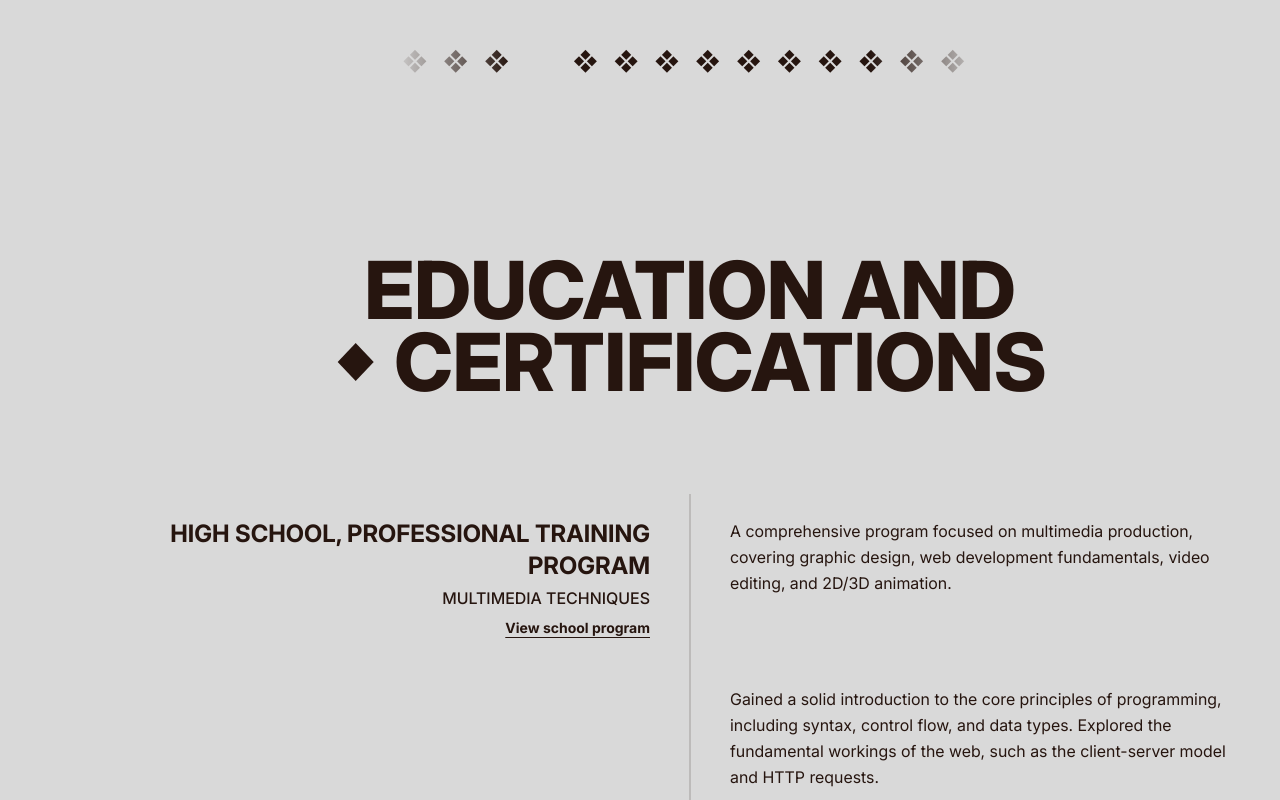
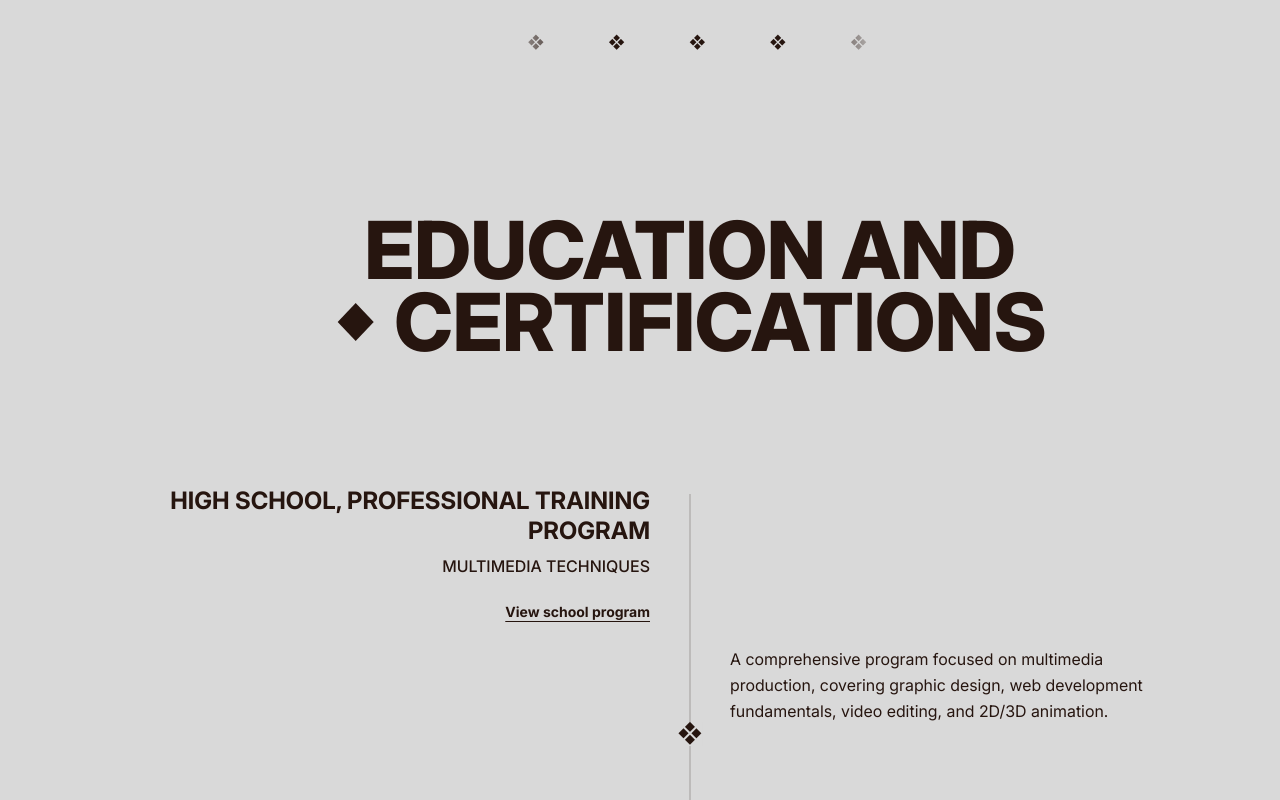
Before and after one commit to RicardoCasais404/personal-portfolio-v2, a Next.js app: page / in a window 1280 px wide. Shown: the part 1640-2440 px from the top of the page. Built offline with nearby package versions, Linux system fonts and the light colour scheme.

Commit message:
Solving the education section issues

```diff
--- a/src/app/globals.css
+++ b/src/app/globals.css
@@ -4,7 +4,11 @@
   --font-sans: var(--font-main);
 }
 
-/* GARANTIA EXTRA */
 body {
   font-family: var(--font-main), sans-serif;
 }
+
+html {
+  scroll-snap-type: y mandatory;
+  scroll-behavior: smooth;
+}
--- a/src/app/page.tsx
+++ b/src/app/page.tsx
@@ -1,19 +1,28 @@
 import { Hero } from "@/components/Hero";
 import { About } from "@/components/About";
-import { Education } from "@/components/Education"; // <--- Novo
-import { Marquee } from "@/components/Marquee"; // <--- Novo
+import { Education } from "@/components/Education";
+import { Marquee } from "@/components/Marquee";
 
 export default function Home() {
   return (
-    <main className="flex min-h-screen flex-col items-center justify-between">
+    <main className="flex min-h-screen flex-col items-center justify-between bg-[#d9d9d9]">
+      {/* 1. Hero Section (Entrada) */}
       <Hero />
+
+      {/* 2. About Section */}
       <About />
-      <Marquee />
-      <Education />
+
+      {/* 3. Separador 1 */}
       <Marquee />
 
-      {/* Footer temp */}
-      <div className="h-[20vh] w-full bg-[#d9d9d9]"></div>
+      {/* 4. Education Timeline */}
+      <Education />
+
+      {/* 5. Separador 2 (Repetimos o componente, ele funciona igual) */}
+      <Marquee />
+
+      {/* Espaço Temporário para o Footer (vamos criar a seguir) */}
+      <div className="h-[20vh] w-full"></div>
     </main>
   );
 }
--- a/src/components/About.tsx
+++ b/src/components/About.tsx
@@ -10,7 +10,7 @@ export function About() {
       // AQUI ESTÁ A MUDANÇA:
       // Aumentámos drasticamente o Padding Top (pt-32 e md:pt-64).
       // Isto empurra o conteúdo para baixo, dando espaço para o Hero desaparecer.
-      className="relative w-full px-6 pt-32 pb-20 md:px-12 md:pt-64 md:pb-32 bg-[#d9d9d9]"
+      className="relative w-full snap-start px-6 pt-32 pb-20 md:px-12 md:pt-64 md:pb-32 bg-[#d9d9d9]"
     >
       <div className="w-full max-w-[1200px] mx-auto">
         <div className="flex flex-col gap-12 md:flex-row md:gap-20 items-center">
--- a/src/components/Education.tsx
+++ b/src/components/Education.tsx
@@ -2,28 +2,32 @@
 
 import { motion, useScroll, useTransform } from "framer-motion";
 import { useRef } from "react";
-// MUDANÇA 1: Importamos o tipo 'EducationItem' aqui
 import { educationData, type EducationItem } from "@/data/content";
 import { cn } from "@/lib/utils";
 
 export function Education() {
-  const containerRef = useRef(null);
+  // A ref vai para o contentor que tem a altura real do conteúdo
+  const listRef = useRef(null);
 
   const { scrollYProgress } = useScroll({
-    target: containerRef,
-    offset: ["start end", "end start"],
+    target: listRef,
+    // Lógica Simples:
+    // 0% = Quando o topo da lista toca no meio do ecrã.
+    // 100% = Quando o fundo da lista toca no meio do ecrã.
+    offset: ["start center", "end center"],
   });
 
-  const pointY = useTransform(scrollYProgress, [0.1, 0.9], ["0%", "100%"]);
+  // Movimento Linear Puro: de 0% a 100% da altura da linha.
+  const pointTop = useTransform(scrollYProgress, [0, 1], ["0%", "100%"]);
 
   return (
     <section
       id="education"
-      className="relative w-full py-20 px-6 md:px-12 md:py-32 bg-[#d9d9d9]"
+      className="relative w-full min-h-screen snap-start py-20 px-6 md:px-12 md:py-32 bg-[#d9d9d9]"
     >
       <div className="w-full max-w-[1200px] mx-auto">
         {/* TÍTULO */}
-        <div className="mb-24 text-center">
+        <div className="mb-32 text-center">
           <motion.h2
             initial={{ opacity: 0, y: 50 }}
             whileInView={{ opacity: 1, y: 0 }}
@@ -49,23 +53,29 @@ export function Education() {
           </motion.h2>
         </div>
 
-        {/* TIMELINE CONTAINER */}
-        <div ref={containerRef} className="relative">
-          {/* LINHA CENTRAL */}
-          <div className="absolute left-5 top-0 h-full w-px bg-[#26150f]/30 md:left-1/2 md:-translate-x-1/2">
+        {/* LISTA E LINHA (O Contentor Principal) */}
+        {/* A ref está aqui. A animação baseia-se na altura DESTE div. */}
+        <div ref={listRef} className="relative">
+          {/*
+             LINHA CENTRAL
+             top-[8px]: Ajuste visual para alinhar o início da linha com o texto "HIGH SCHOOL".
+             h-full: A linha tem a mesma altura que os itens todos juntos.
+          */}
+          <div className="absolute left-5 top-2 h-full w-px bg-[#26150f]/30 md:left-1/2 md:-translate-x-1/2">
+            {/* O PONTO (Símbolo) */}
             <motion.div
-              style={{ top: pointY }}
-              className="absolute left-1/2 -translate-x-1/2 -translate-y-1/2 text-2xl text-[#26150f]"
+              style={{ top: pointTop }}
+              className="absolute left-1/2 -translate-x-1/2 -translate-y-1/2 text-2xl text-[#26150f] leading-none bg-[#d9d9d9] z-10"
             >
               ❖
             </motion.div>
           </div>
 
           {/* ITENS */}
-          <div className="flex flex-col gap-12 md:gap-0">
+          <div className="flex flex-col gap-24 md:gap-32 pb-8">
+            {" "}
+            {/* pb-8 dá margem no fim */}
             {educationData.items.map((item, index) => {
-              const isEven = index % 2 === 0;
-
               return (
                 <div
                   key={index}
@@ -74,36 +84,17 @@ export function Education() {
                     "flex flex-col pl-12 md:pl-0"
                   )}
                 >
-                  <div
-                    className={cn(
-                      "mb-2 md:mb-0 md:py-6",
-                      isEven
-                        ? "md:col-start-1 md:text-right"
-                        : "md:col-start-3 md:text-left"
-                    )}
-                  >
-                    {isEven ? (
-                      <TimelineHeader item={item} align="right" />
-                    ) : (
-                      <TimelineBody item={item} align="left" />
-                    )}
+                  {/* ESQUERDA */}
+                  <div className="md:text-right md:py-0">
+                    <TimelineHeader item={item} align="right" />
                   </div>
 
-                  <div className="hidden md:block md:col-start-2" />
+                  {/* MEIO (Vazio) */}
+                  <div className="hidden md:block" />
 
-                  <div
-                    className={cn(
-                      "md:py-6",
-                      isEven
-                        ? "md:col-start-3 md:text-left"
-                        : "md:col-start-1 md:text-right"
-                    )}
-                  >
-                    {isEven ? (
-                      <TimelineBody item={item} align="left" />
-                    ) : (
-                      <TimelineHeader item={item} align="right" />
-                    )}
+                  {/* DIREITA */}
+                  <div className="md:text-left md:pt-40">
+                    <TimelineBody item={item} align="left" />
                   </div>
                 </div>
               );
@@ -115,9 +106,8 @@ export function Education() {
   );
 }
 
-// --- SUB-COMPONENTES TIPADOS ---
+// SUB-COMPONENTES SIMPLES
 
-// MUDANÇA 2: 'item: any' passou a ser 'item: EducationItem'
 function TimelineHeader({
   item,
   align,
@@ -126,53 +116,39 @@ function TimelineHeader({
   align: "left" | "right";
 }) {
   return (
-    <motion.div
-      initial={{ opacity: 0, x: align === "left" ? 50 : -50 }}
-      whileInView={{ opacity: 1, x: 0 }}
-      viewport={{ once: true, margin: "-10%" }}
-      transition={{ duration: 0.8 }}
-      className="flex flex-col"
-    >
-      <h3 className="text-2xl font-bold uppercase text-[#26150f]">
+    <div className="flex flex-col">
+      <h3 className="text-2xl font-bold uppercase text-[#26150f] leading-tight">
         {item.title}
       </h3>
-      <span className="mt-1 text-base font-medium text-[#26150f]">
+      <span className="mt-2 text-base font-medium text-[#26150f]">
         {item.institution}
       </span>
-
       {item.link && (
         <a
           href={item.link.url}
           target="_blank"
           rel="noopener noreferrer"
-          className="mt-2 inline-block text-sm font-bold text-[#26150f] underline decoration-1 underline-offset-4 hover:opacity-70 transition-opacity w-fit"
+          className="mt-6 inline-block text-sm font-bold text-[#26150f] underline decoration-1 underline-offset-4 hover:opacity-70 transition-opacity w-fit"
           style={{ alignSelf: align === "right" ? "flex-end" : "flex-start" }}
         >
           {item.link.text}
         </a>
       )}
-    </motion.div>
+    </div>
   );
 }
 
-// MUDANÇA 3: Mesma coisa aqui, 'item: EducationItem'
 function TimelineBody({
   item,
-  align,
 }: {
   item: EducationItem;
   align: "left" | "right";
 }) {
   return (
-    <motion.div
-      initial={{ opacity: 0, x: align === "left" ? 50 : -50 }}
-      whileInView={{ opacity: 1, x: 0 }}
-      viewport={{ once: true, margin: "-10%" }}
-      transition={{ duration: 0.8, delay: 0.2 }}
-    >
-      <p className="text-base leading-relaxed text-[#26150f] font-normal">
+    <div>
+      <p className="text-base leading-relaxed text-[#26150f] font-normal max-w-[45ch]">
         {item.description}
       </p>
-    </motion.div>
+    </div>
   );
 }
--- a/src/components/Marquee.tsx
+++ b/src/components/Marquee.tsx
@@ -2,21 +2,27 @@
 import { motion } from "framer-motion";
 
 export function Marquee() {
+  const symbol = "❖";
+  const items = Array(8).fill(symbol);
+  const loopItems = [...items, ...items];
+
   return (
-    <div className="w-full overflow-hidden py-12 bg-[#d9d9d9]">
-      <div className="relative flex max-w-[600px] mx-auto overflow-hidden mask-[linear-gradient(to_right,transparent,black_20%,black_80%,transparent)]">
+    <div className="w-full overflow-hidden py-8 bg-[#d9d9d9]">
+      <div className="relative flex w-1/3 mx-auto overflow-hidden mask-[linear-gradient(to_right,transparent,black_20%,black_80%,transparent)]">
         <motion.div
+          initial={{ x: 0 }}
           animate={{ x: "-50%" }}
-          transition={{ duration: 10, ease: "linear", repeat: Infinity }}
-          className="flex flex-nowrap gap-12 whitespace-nowrap"
+          transition={{ duration: 20, ease: "linear", repeat: Infinity }}
+          className="flex flex-nowrap w-max"
         >
-          {/* Repetimos o conteúdo para criar o loop infinito */}
-          <span className="text-2xl tracking-[1rem] text-[#26150f]">
-            ❖❖❖❖❖❖❖❖❖❖
-          </span>
-          <span className="text-2xl tracking-[1rem] text-[#26150f]">
-            ❖❖❖❖❖❖❖❖❖❖
-          </span>
+          {loopItems.map((item, index) => (
+            <span
+              key={index}
+              className="text-1x text-[#26150f] font-light pr-16 select-none"
+            >
+              {item}
+            </span>
+          ))}
         </motion.div>
       </div>
     </div>
--- a/src/data/content.ts
+++ b/src/data/content.ts
@@ -60,7 +60,7 @@ export const educationData = {
       institution: "CODECADEMY",
       link: {
         text: "View certificate",
-        url: "/certificates/code-foundations.pdf",
+        url: "src/certificates/code-foundations.pdf",
       },
       description:
         "Gained a solid introduction to the core principles of programming, including syntax, control flow, and data types. Explored the fundamental workings of the web, such as the client-server model and HTTP requests.",
@@ -71,7 +71,7 @@ export const educationData = {
       institution: "CODECADEMY",
       link: {
         text: "View certificate",
-        url: "/certificates/computer-science.pdf",
+        url: "src/certificates/computer-science.pdf",
       },
       description:
         "A comprehensive path focused on the theoretical foundations of programming. Mastered essential data structures like stacks, queues, and trees, and learned to analyze the efficiency of algorithms using Big O notation.",
@@ -90,7 +90,7 @@ export const educationData = {
       institution: "CODECADEMY",
       link: {
         text: "View certificate",
-        url: "/certificates/front-end-engineering.pdf",
+        url: "src/certificates/front-end-engineering.pdf",
       },
       description:
         "An in-depth career path focused on building modern, responsive, and interactive user interfaces. Mastered front-end technologies including HTML5, CSS3, JavaScript (ES6+), and gained proficiency in the React ecosystem.",
@@ -101,7 +101,7 @@ export const educationData = {
       institution: "CODECADEMY",
       link: {
         text: "View certificate",
-        url: "/certificates/full-stack-engineering.pdf",
+        url: "src/certificates/full-stack-engineering.pdf",
       },
       description:
         "An intensive, end-to-end program covering the entire web development stack. Built upon front-end skills with back-end technologies, including Node.js, Express, and PostgreSQL.",
```
Also changed, not shown: src/components/Hero.tsx (+15 -17 lines), 1 other file (tests, documents, lock files or other folders).
